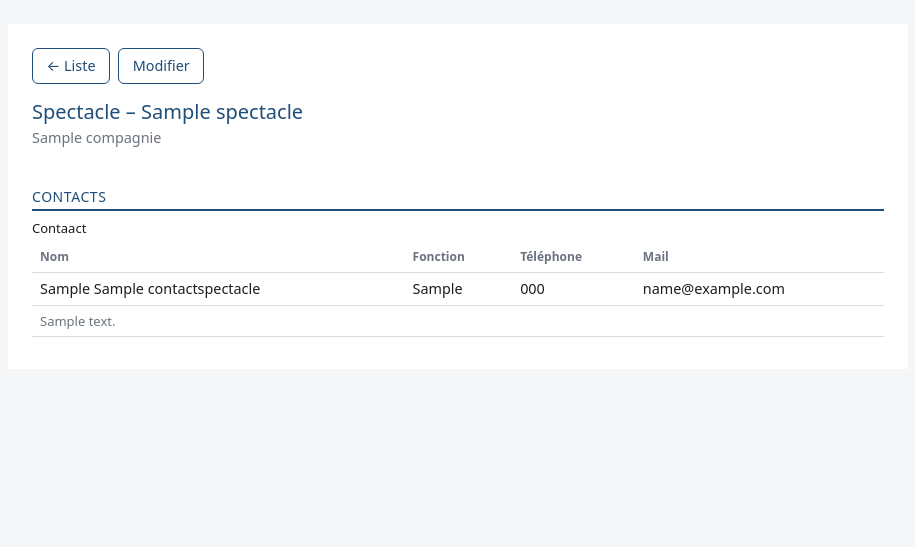
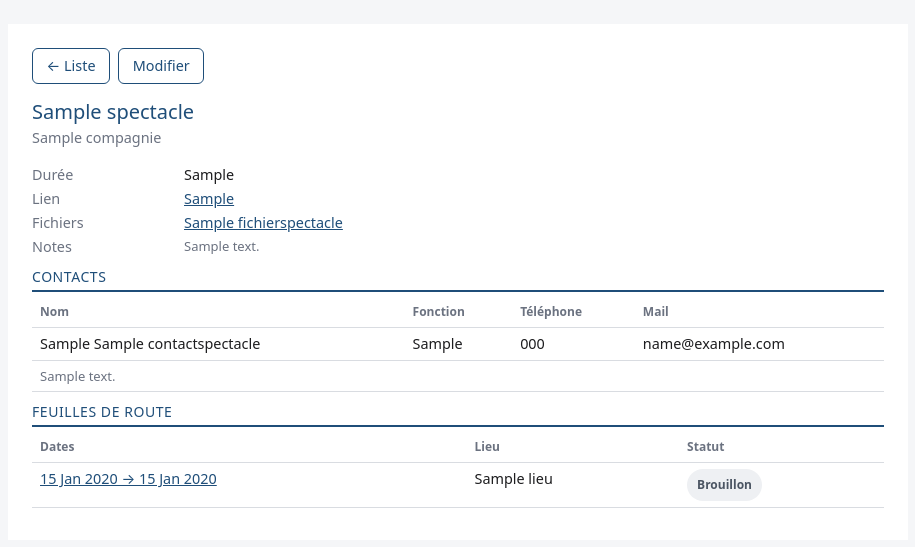
Before and after one commit to johaziel/fdr_project, a Django app: page /spectacle/1/ in a window 1280 px wide. Shown: the part 54-601 px from the top of the page, without its empty margins (182-1097 px from the left). Run offline with Django 4.2, Linux system fonts and the light colour scheme; a user stored in the database is signed in; tables that the repository leaves empty hold one stand-in row (values such as "Sample post").

Commit message:
claude correction

```diff
--- a/roadmap/templates/roadmap/spectacle_detail.html
+++ b/roadmap/templates/roadmap/spectacle_detail.html
@@ -4,35 +4,60 @@
 
 {% block content %}
 <div class="toolbar no-print">
-  <a class="btn secondary" href="{% url 'roadmap:list_spectacle' %}">← Liste</a>
+  <a class="btn secondary" href="{% url 'roadmap:spectacle_list' %}">← Liste</a>
   <a class="btn secondary" href="/admin/roadmap/spectacle/{{ spectacle.pk }}/change/?next={{ request.path|urlencode }}">Modifier</a>
 </div>
 
-<div class="header">
-  <div>
-    <h1>Spectacle – {{ spectacle.nom }}</h1>
-    <p class="muted">{{ spectacle.compagnie }}</p>
-  </div>
-</div>
+<h1>{{ spectacle.nom }}</h1>
+<p class="muted">{{ spectacle.compagnie }}</p>
 
 <dl class="meta">
-  {% if fdr.notes %}<dt>Notes</dt><dd class="note">{{ fdr.notes }}</dd>{% endif %}
+  {% if spectacle.duree %}<dt>Durée</dt><dd>{{ spectacle.duree }}</dd>{% endif %}
+  {% if spectacle.lien %}
+    <dt>Lien</dt>
+    <dd><a href="{{ spectacle.lien }}" target="_blank" rel="noopener">{{ spectacle.lien }}</a></dd>
+  {% endif %}
+  {% if spectacle.fichiers.all %}
+    <dt>Fichiers</dt>
+    <dd>
+      {% for f in spectacle.fichiers.all %}
+        <a href="{{ f.fichier.url }}" target="_blank" rel="noopener">{{ f.nom_affiche }}</a>{% if not forloop.last %} · {% endif %}
+      {% endfor %}
+    </dd>
+  {% endif %}
+  {% if spectacle.notes %}<dt>Notes</dt><dd class="note">{{ spectacle.notes }}</dd>{% endif %}
 </dl>
 
 {# ---------- Contacts ---------- #}
-{% with spectacle_contacts=spectacle.contacts.all %}
-{% if spectacle_contacts %}
+{% with contacts=spectacle.contacts.all %}
+{% if contacts %}
 <section>
   <h2>Contacts</h2>
-  {% if spectacle_contacts %}
-  <h3>Contaact </h3>
-  {% include "roadmap/_contacts.html" with contacts=spectacle_contacts %}
-  {% endif %}
-
+  {% include "roadmap/_contacts.html" with contacts=contacts %}
 </section>
 {% endif %}
 {% endwith %}
 
-
-
+{# ---------- Feuilles de route de ce spectacle ---------- #}
+{% with fdrs=spectacle.fdrs.all %}
+{% if fdrs %}
+<section>
+  <h2>Feuilles de route</h2>
+  <table>
+    <thead><tr><th>Dates</th><th>Lieu</th><th>Statut</th></tr></thead>
+    <tbody>
+    {% for fdr in fdrs %}
+      <tr>
+        <td>
+          <a href="{{ fdr.get_absolute_url }}">{{ fdr.date|date:"j M Y" }}{% if fdr.date_fin %} → {{ fdr.date_fin|date:"j M Y" }}{% endif %}</a>
+        </td>
+        <td>{{ fdr.lieu }}</td>
+        <td><span class="badge {{ fdr.statut }}">{{ fdr.get_statut_display }}</span></td>
+      </tr>
+    {% endfor %}
+    </tbody>
+  </table>
+</section>
+{% endif %}
+{% endwith %}
 {% endblock %}
--- a/roadmap/views.py
+++ b/roadmap/views.py
@@ -41,7 +41,7 @@ class SpectacleListView(LoginRequiredMixin, ListView):
     context_object_name = "spectacles"
 
     def get_queryset(self):
-        return Spectacle.objects.all()
+        return Spectacle.objects.select_related("compagnie")
 
 class SpectacleDetailView(LoginRequiredMixin, DetailView):
     model = Spectacle
@@ -49,7 +49,9 @@ class SpectacleDetailView(LoginRequiredMixin, DetailView):
     context_object_name = "spectacle"
 
     def get_queryset(self):
-        return Spectacle.objects.prefetch_related("contacts", "fichiers")
+        return Spectacle.objects.select_related("compagnie").prefetch_related(
+            "contacts", "fichiers", "fdrs__lieu"
+        )
 
 
 class CalendrierView(TemplateView):  # ajoute LoginRequiredMixin si tes autres vues l'utilisent
```
